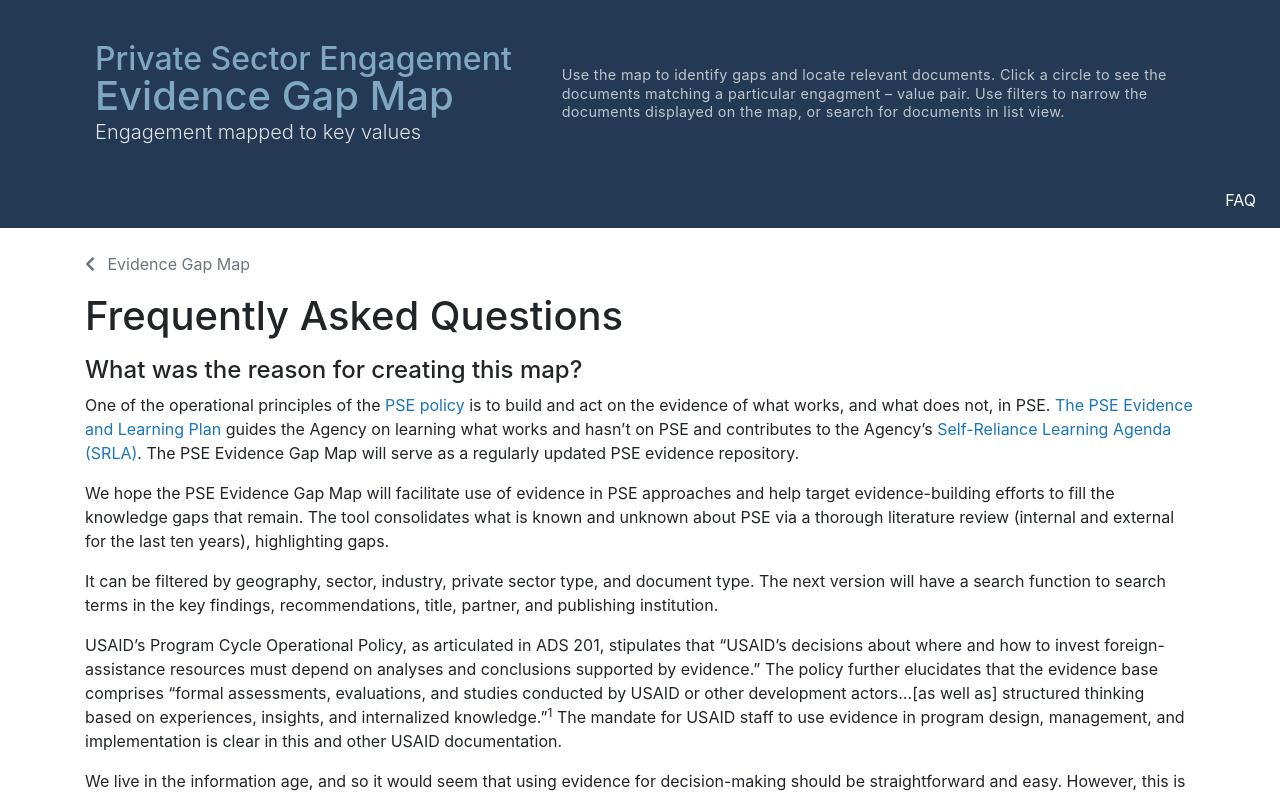
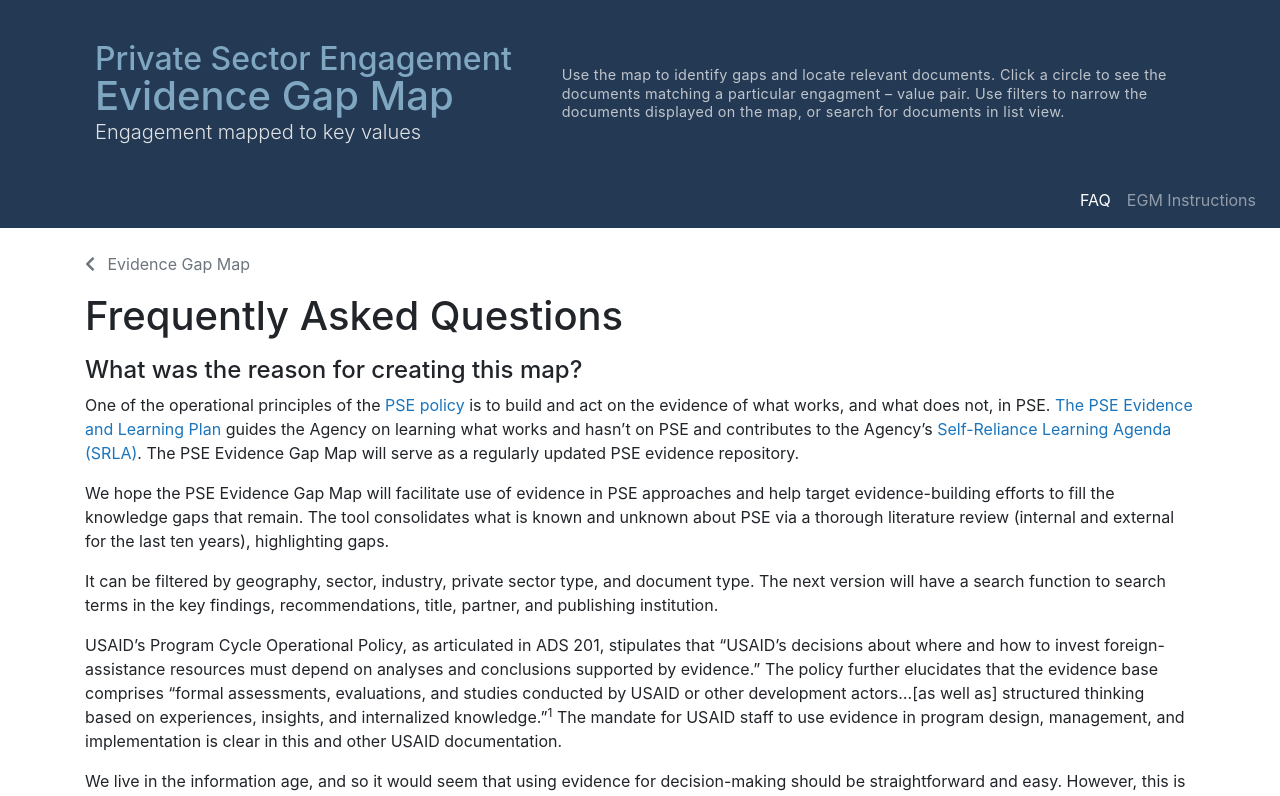
Before and after one commit to crcresearch/cdr-egm, a website: page faq.html in a window 1280 px wide. Shown: the top 796 px of the page. Drawn offline with nearby package versions, Linux system fonts and the light colour scheme.

Commit message:
missed the instructions link on faq page.

```diff
--- a/faq.html
+++ b/faq.html
@@ -60,6 +60,9 @@
         </li>
         <li class="nav-item">
           <a class="nav-link active" href="faq.html">FAQ</a>
+        </li>
+        <li class="nav-item">
+          <a class="nav-link" href="./files/EVIDENCE_GAP_MAP_USER_MANUAL.pdf" target="_blank">EGM Instructions</a>
         </li>
       </ul>
     </div>
```
